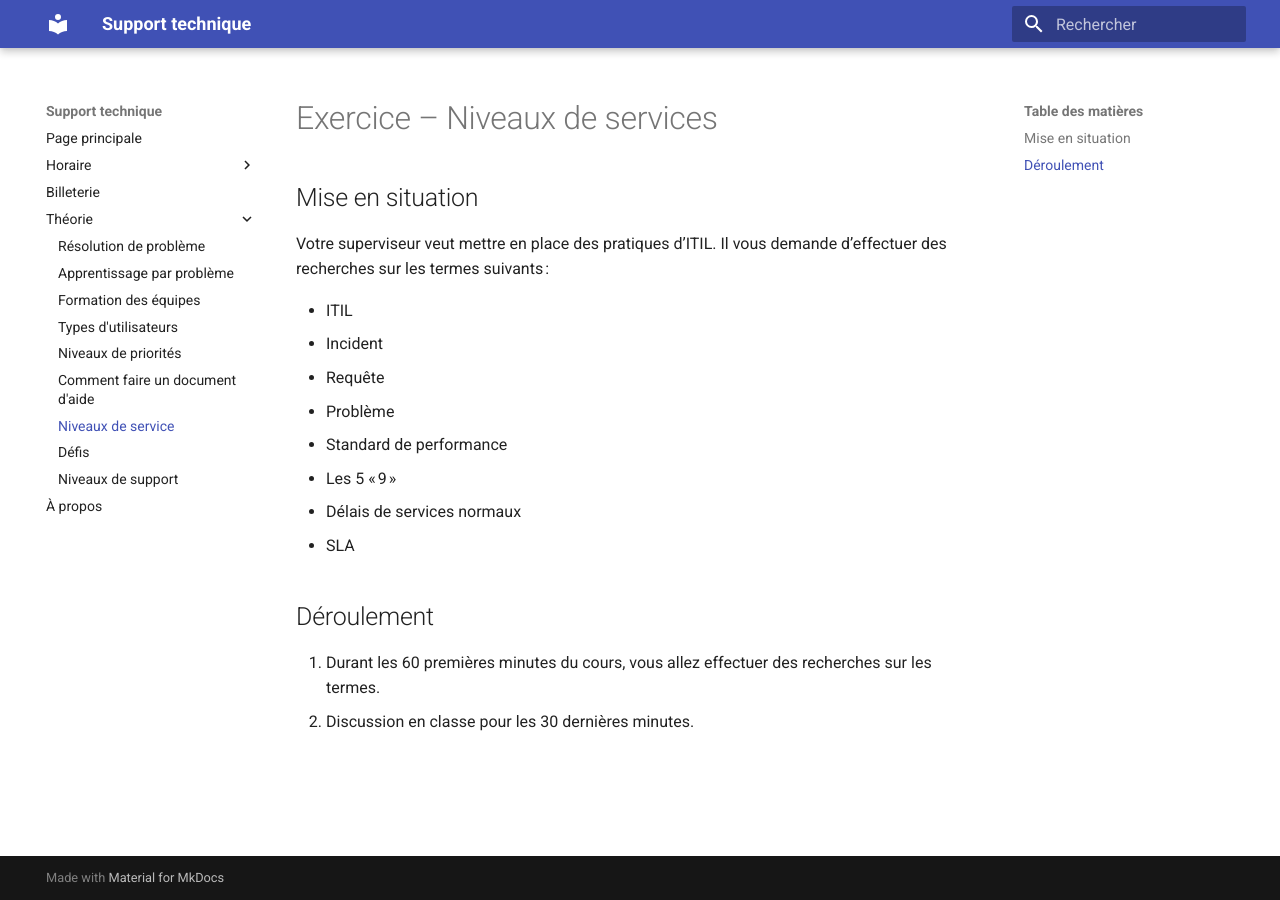
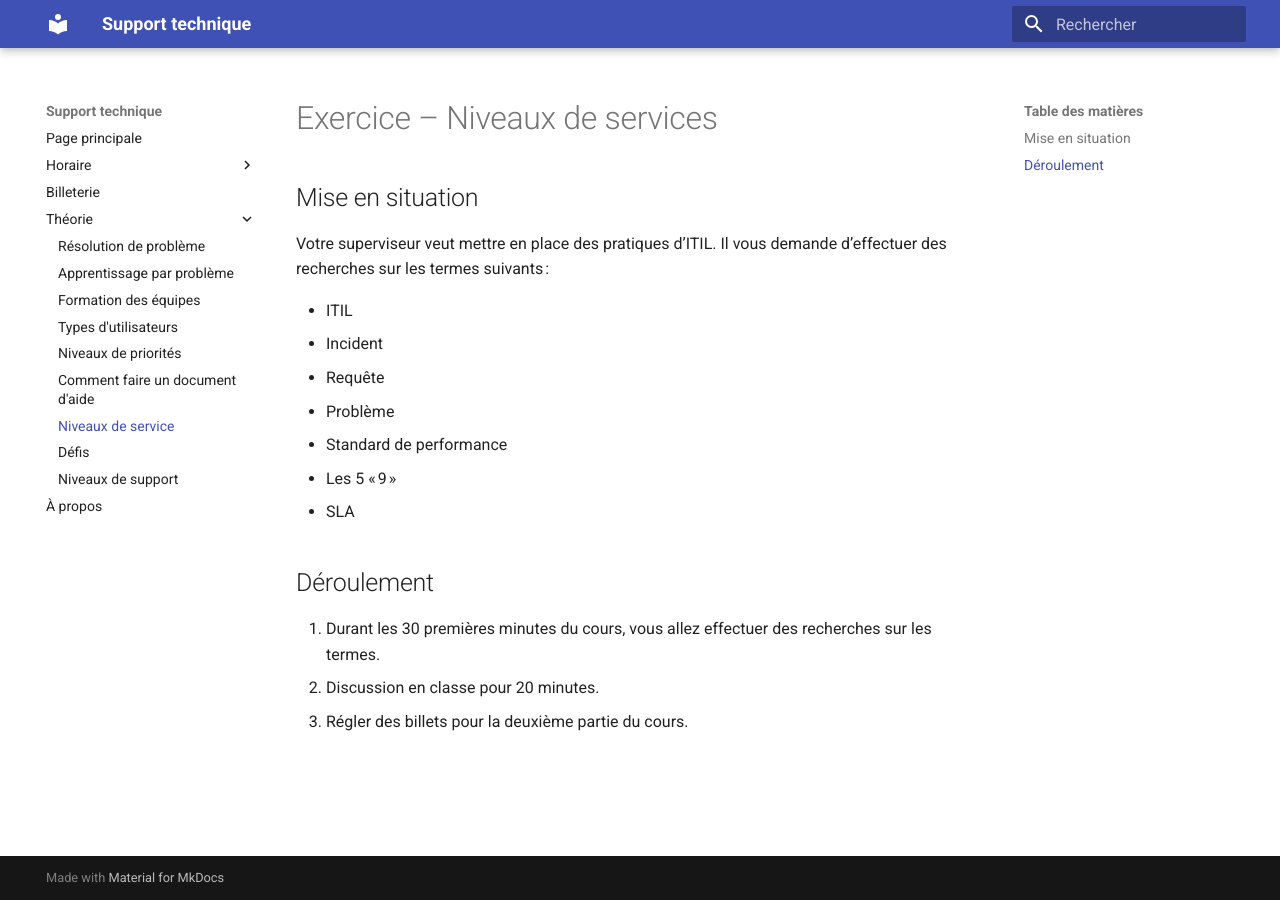
Before and after one commit to cegepvictoetienne/support, an MkDocs documentation site: the page built from wiki/niveaux-service.md, in a window 1280 px wide. Built offline with MkDocs 1.6.1 and Material for MkDocs 9.7.7, drawn with Linux system fonts in a browser that asks for light colours.

Commit message:
corriger cours 11

```diff
--- a/wiki/niveaux-service.md
+++ b/wiki/niveaux-service.md
@@ -12,12 +12,12 @@ Votre superviseur veut mettre en place des pratiques d’ITIL. Il vous demande d
 - Problème
 - Standard de performance
 - Les 5 « 9 »
-- Délais de services normaux
 - SLA
 
 
 
 ## Déroulement
 
-1. Durant les 60 premières minutes du cours, vous allez effectuer des recherches sur les termes.
-2. Discussion en classe pour les 30 dernières minutes.
+1. Durant les 30 premières minutes du cours, vous allez effectuer des recherches sur les termes.
+2. Discussion en classe pour 20 minutes.
+3. Régler des billets pour la deuxième partie du cours.
```
